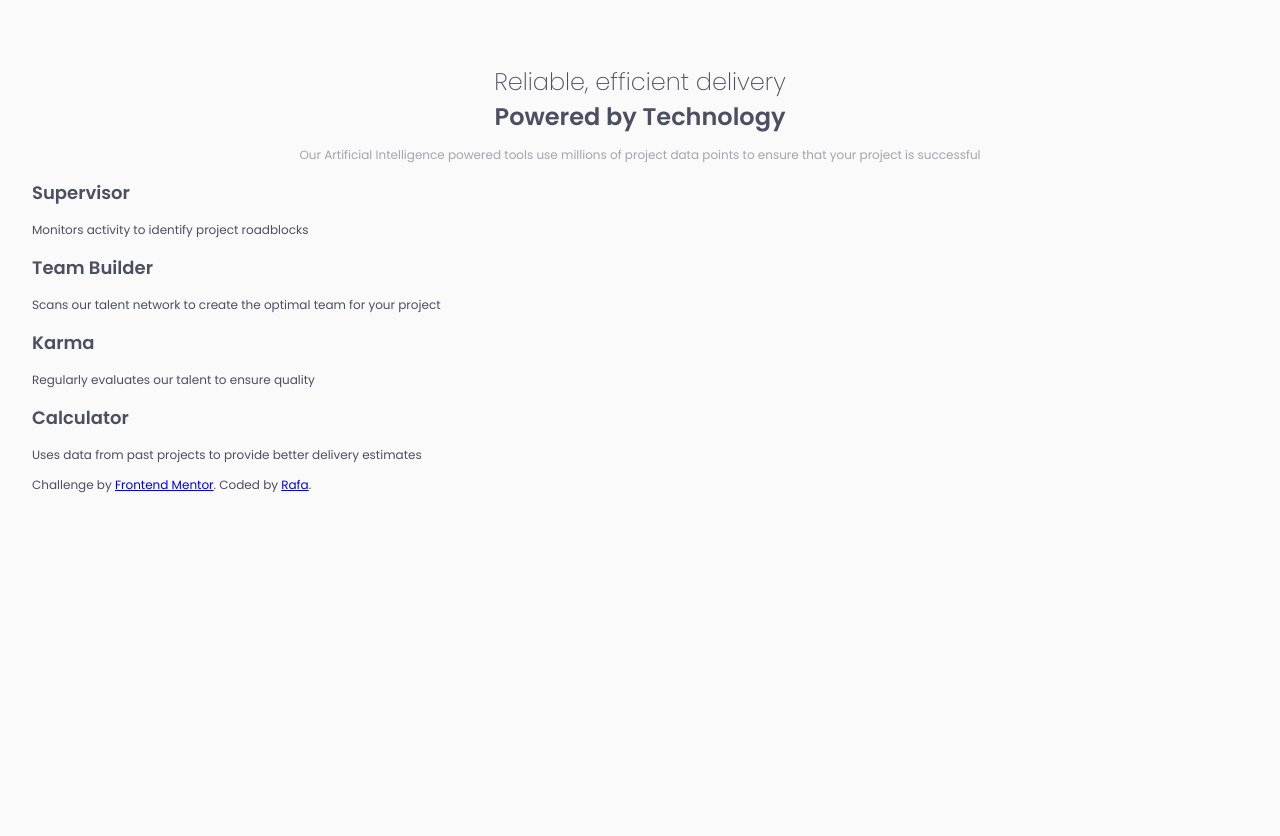
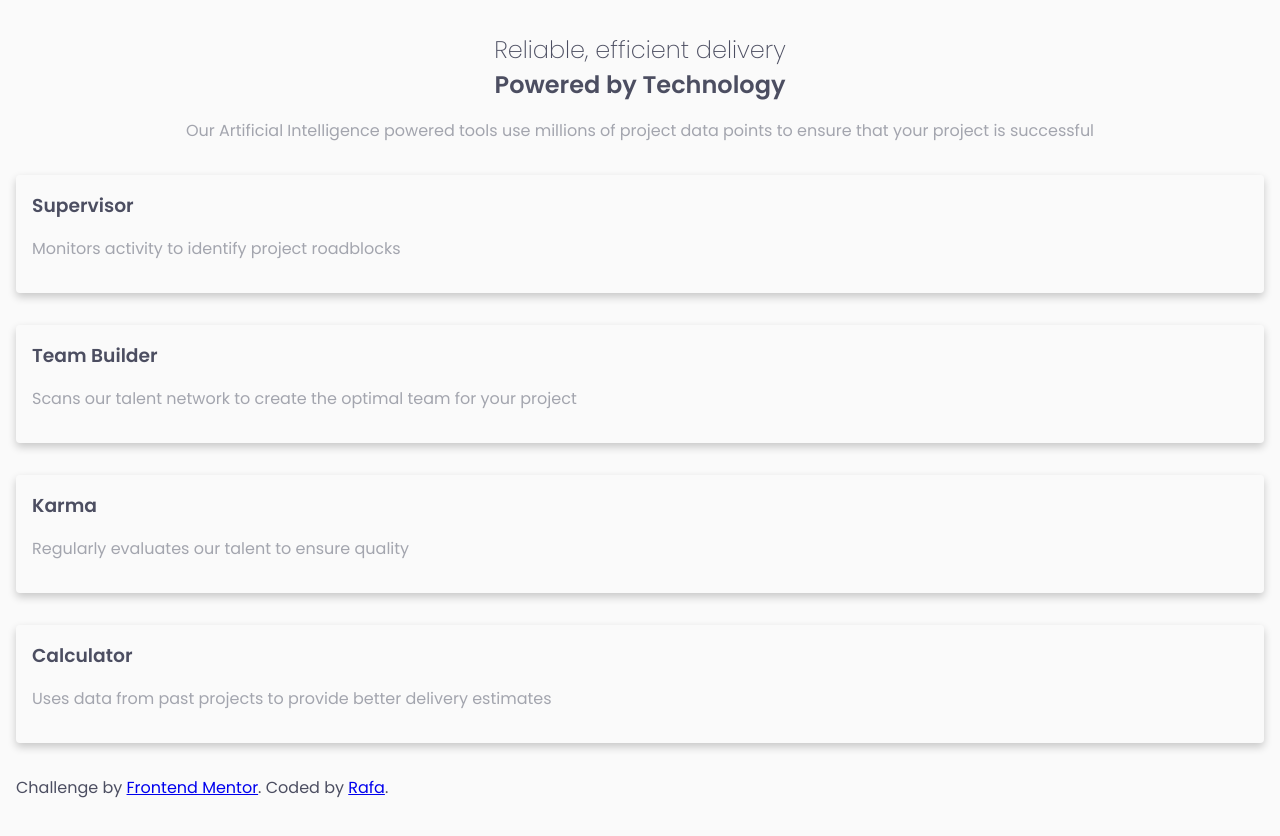
Before and after one commit to rafacovez/four-card-feature-section, a plain HTML site: page index.html in a window 1280 px wide. Before the commit the page ends 800 px from the top, so only its background shows below. Drawn offline with Linux system fonts and the light colour scheme.

Commit message:
styled modals

```diff
--- a/index.html
+++ b/index.html
@@ -14,28 +14,28 @@
 </head>
 <body>
 
-  <h1 class="light-heading">Reliable, efficient delivery</h1>
-  <h1 class="bold-heading">Powered by Technology</h1>
+  <h2 class="light-heading">Reliable, efficient delivery</h2>
+  <h2 class="bold-heading">Powered by Technology</h2>
 
   <p class="service-descrip">Our Artificial Intelligence powered tools use millions of project data points to ensure that your project is successful</p>
 
   <div class="modal">
-    <h2 class="modal-heading">Supervisor</h2>
+    <h3 class="modal-heading">Supervisor</h3>
     <p class="modal-descrip">Monitors activity to identify project roadblocks</p>
   </div>
 
   <div class="modal">
-    <h2 class="modal-heading">Team Builder</h2>
+    <h3 class="modal-heading">Team Builder</h3>
     <p class="modal-descrip">Scans our talent network to create the optimal team for your project</p>
   </div>
 
   <div class="modal">
-    <h2 class="modal-heading">Karma</h2>
+    <h3 class="modal-heading">Karma</h3>
     <p class="modal-descrip">Regularly evaluates our talent to ensure quality</p>
   </div>
 
   <div class="modal">
-    <h2 class="modal-heading">Calculator</h2>
+    <h3 class="modal-heading">Calculator</h3>
     <p class="modal-descrip">Uses data from past projects to provide better delivery estimates</p>
   </div>
 
--- a/styles.css
+++ b/styles.css
@@ -6,7 +6,7 @@
   --very-dark-blue: hsl(234, 12%, 34%);
   --graysih-blue: hsl(229, 6%, 66%);
   --very-light-gray: hsl(0, 0%, 98%);
-  --font-size: 12px;
+  --font-size: 16px;
   --font-family: "Poppins", sans-serif;
   --font-light: 200;
   --font-mid: 400;
@@ -23,7 +23,7 @@ html {
 
 body {
   margin: 0;
-  padding: 4rem 2rem;
+  padding: 2rem 1rem;
   font-family: var(--font-family);
   font-size: var(--font-size);
   background-color: var(--very-light-gray);
@@ -46,3 +46,20 @@ body {
   color: var(--graysih-blue);
   text-align: center;
 }
+
+.modal {
+  box-shadow: 0px 4px 8px rgba(0, 0, 0, 0.2);
+  border-radius: 4px;
+  padding: 1rem;
+  margin: 2rem 0;
+}
+
+.modal-heading {
+  margin: 0;
+  font-weight: var(--font-bold);
+}
+
+.modal-descrip {
+  color: var(--graysih-blue);
+  font-weight: var(--font-mid);
+}
```
